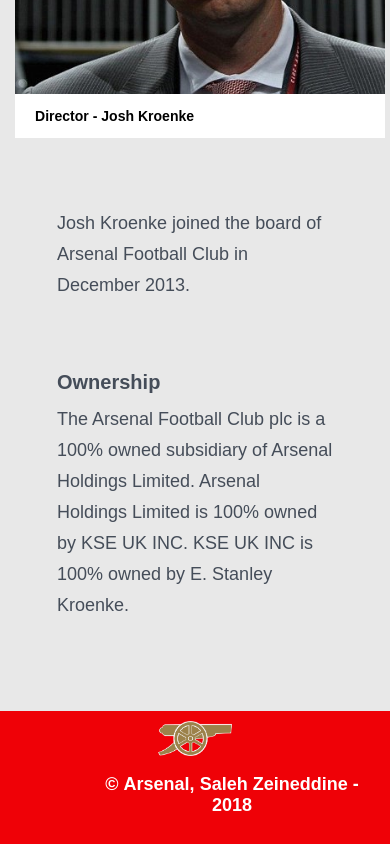
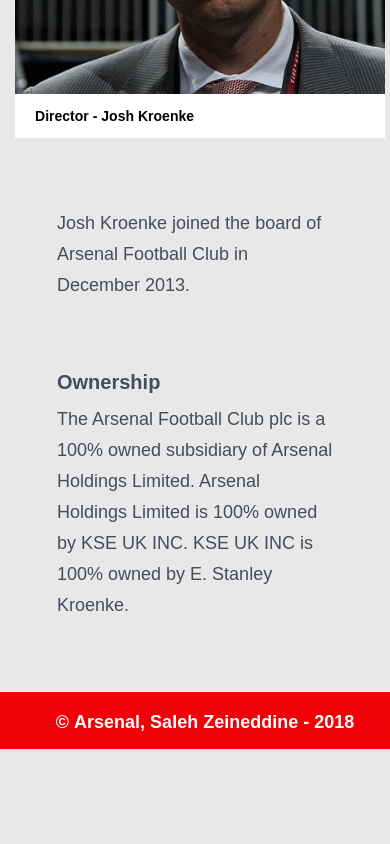
Before and after one commit to SalZed/Web-Des, a plain HTML site: page Aboutus.html in a window 390 px wide. Shown: the part 3214-4058 px from the top of the page. After the commit the page ends 3963 px from the top, so only its background shows below. Drawn offline with Linux system fonts and the light colour scheme.

Commit message:
Add files via upload

```diff
--- a/Aboutus.html
+++ b/Aboutus.html
@@ -18,6 +18,10 @@ body {
 background-color: #e8e8e8;
 z-index: -1;
 }
+@media screen and (max-width:767px){
+#sticky{
+right:20px;
+}}
 </style>
 <link rel="stylesheet" type="text/css" href="CSS/aboutuscss.css">
 </head>
@@ -67,6 +71,6 @@ z-index: -1;
 <div class="text">Josh Kroenke joined the board of Arsenal Football Club in December 2013.</div>
 <div id="ownership">Ownership</div>
 <div class="text">The Arsenal Football Club plc is a 100% owned subsidiary of Arsenal Holdings Limited.  Arsenal Holdings Limited is 100% owned by KSE UK INC.  KSE UK INC is 100% owned by E. Stanley Kroenke.</div>
-<footer id="sticky" style="right:20px"><img src="Homepage/ArsenalLogo.png"><p>&copy&nbspArsenal, Saleh Zeineddine - 2018</p>
+<footer id="sticky">&copy&nbspArsenal, Saleh Zeineddine - 2018
 </footer>
 </html>
--- a/CSS/footercss.css
+++ b/CSS/footercss.css
@@ -2,37 +2,15 @@ body{
 	overflow-y:scroll;
 	overflow-x:hidden;
 }
-footer {
-	overflow:hidden;
-}
 #sticky {
-	margin-top:20px;
   width:100%;
-  padding:10px;
+  padding:20px;
+  padding-bottom:16px;
   background:#EF0107;
   color:white;
   font-weight:bold;
   font-size:18px;
   text-align:center;
   position:relative;
-  float:left;
+  border-top:1px solid whitesmoke;
 }
-footer img{
-	float:right;
-	position:relative;
-	width:10%;
-margin-right:3%;
-}
-#sticky p{
-	float:left;
-}
-
-@media screen and (max-width:767px){
-	footer img{
-		margin-right:40%;
-		width:20%;
-	}
-	#sticky p{
-		margin-left:20%;
-	}
-}
--- a/CSS/teamcss.css
+++ b/CSS/teamcss.css
@@ -22,3 +22,8 @@
 		overflow: hidden;
 	}
 }
+
+@media screen and (max-width:767px){
+	#sticky{
+display:none;
+}}
```
Also changed, not shown: Fixtures.html (+1 -1 lines), History.html (+5 -1 lines), Teams.html (+4 -18 lines), Trophies.html (+8 -1 lines).
